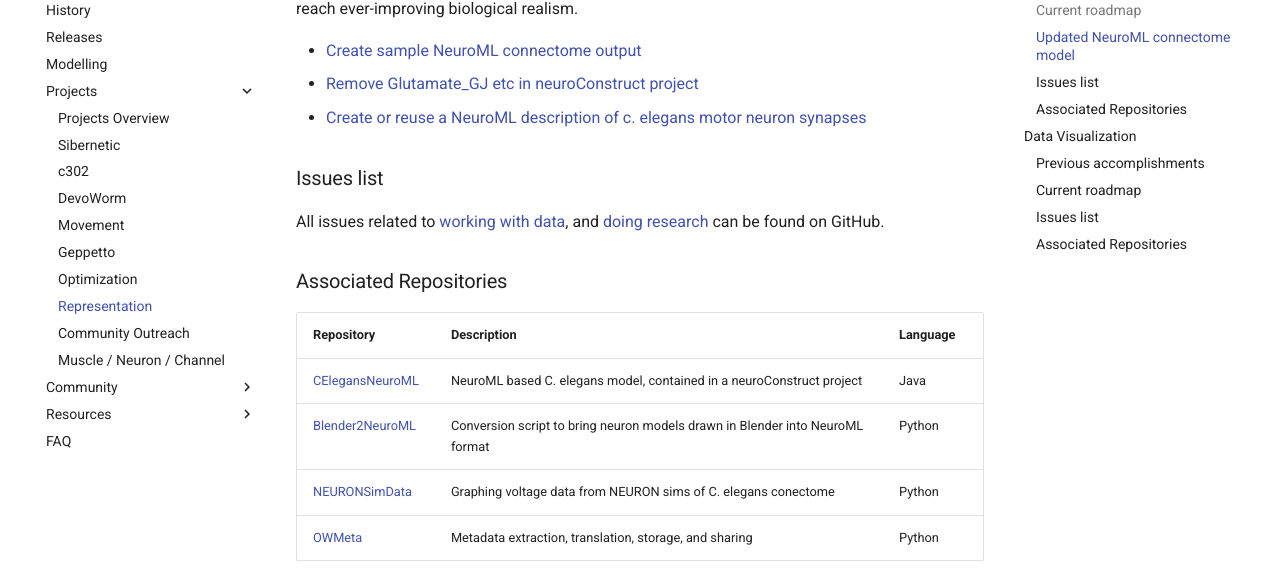
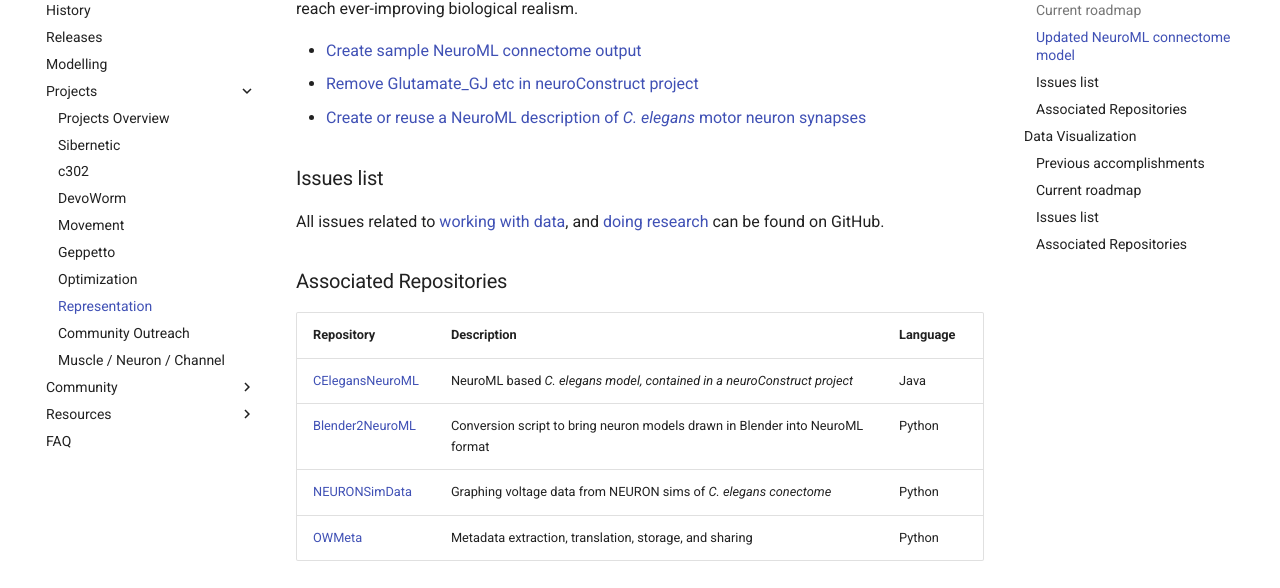
Before and after one commit to openworm/openworm_docs, an MkDocs documentation site: the page built from docs/Projects/datarep.md, in a window 1280 px wide and 1400 px high, scrolled down 1820 px. Shown: the part 152-740 px from the top of the window. Built offline with MkDocs 1.6.1 and Material for MkDocs 9.7.7, drawn with Linux system fonts in a browser that asks for light colours; some of the changed text lies outside the part shown.

```diff
--- a/docs/Projects/datarep.md
+++ b/docs/Projects/datarep.md
@@ -11,10 +11,10 @@ Using these different representations separately leads to ad hoc scripting for f
 
 Here is a list of some of the data sets that we have used so far:
 
--   [The Virtual Worm (3D atlas of C. elegans anatomy)](http://caltech.wormbase.org/virtualworm/)
--   [The c. elegans connectome (wiring diagram of neurons)](http://www.wormatlas.org/neuronalwiring.html)
--   [Cell list of c. elegans](https://docs.google.com/spreadsheet/pub?key=0Avt3mQaA-HaMdGFnQldkWm9oUmQ3YjZ1LXJ4OHFnR0E&output=html)
--   [Ion channels used by c. elegans](https://docs.google.com/spreadsheet/pub?key=0Avt3mQaA-HaMdEd6S0dfVnE4blhaY2ZIWDBvZFNjT0E&output=html)
+-   [The Virtual Worm (3D atlas of _C. elegans_ anatomy)](http://caltech.wormbase.org/virtualworm/)
+-   [The _C. elegans_ connectome (wiring diagram of neurons)](http://www.wormatlas.org/neuronalwiring.html)
+-   [Cell list of _C. elegans_](https://docs.google.com/spreadsheet/pub?key=0Avt3mQaA-HaMdGFnQldkWm9oUmQ3YjZ1LXJ4OHFnR0E&output=html)
+-   [Ion channels used by _C. elegans_](https://docs.google.com/spreadsheet/pub?key=0Avt3mQaA-HaMdEd6S0dfVnE4blhaY2ZIWDBvZFNjT0E&output=html)
 -   [Database of Worm behavioral phenotypes](http://www.ncbi.nlm.nih.gov/pubmed/23852451)
 
 Currently our work on data collection and representation is divided among four subprojects:
@@ -26,26 +26,26 @@ Currently our work on data collection and representation is divided among four s
 
 Below you can find information about each subproject, see the project’s current roadmap and access the associated data repositories
 
-A lot of data about *C. elegans* is integrated into the model. In this project, we work on what forms we should put these data in to best leverage them for building the model.
+A lot of data about _C. elegans_ is integrated into the model. In this project, we work on what forms we should put these data in to best leverage them for building the model.
 
 NeuroML Connectome
 ------------------
 
-Our computational strategy to accomplish this involves first reusing the *C. elegans* connectome and the 3D anatomical map of the *C. elegans* nervous system and body plan. We have used the NeuroML standard (Gleeson et al., 2010) to describe the 3D anatomical map of the *C. elegans* nervous system. This has been done by discretizing each neuron into multiple compartments, while preserving its three-dimensional position and structure. We have then defined the connections between the NeuroML neurons using the *C. elegans* connectome. Because NeuroML has a well-defined mapping into a system of Hodgkin-Huxley equations, it is currently possible to import the "spatial connectome" into the NEURON simulator (Hines & Carnevale 1997) to perform in silico experiments.
+Our computational strategy to accomplish this involves first reusing the _C. elegans_ connectome and the 3D anatomical map of the _C. elegans_ nervous system and body plan. We have used the NeuroML standard (Gleeson et al., 2010) to describe the 3D anatomical map of the _C. elegans_ nervous system. This has been done by discretizing each neuron into multiple compartments, while preserving its three-dimensional position and structure. We have then defined the connections between the NeuroML neurons using the _C. elegans_ connectome. Because NeuroML has a well-defined mapping into a system of Hodgkin-Huxley equations, it is currently possible to import the "spatial connectome" into the NEURON simulator (Hines & Carnevale 1997) to perform in silico experiments.
 
 ### Previous accomplishments
 
--   Building the *C. elegans* NeuroML file
+-   Building the _C. elegans_ NeuroML file
 
 ### Current roadmap
 
 ###[Updated NeuroML connectome model](https://github.com/openworm/OpenWorm/issues?milestone=15&state=open)
 
-The [NeuroML connectome model](https://github.com/openworm/CElegansNeuroML) provides a framework for [multi-compartmental modeling](https://en.wikipedia.org/wiki/Multi-compartment_model) of the *C. elegans* nervous system. We are continuing to refine this to include more and more information that is known about the anatomy and dynamics of the nervous system in order to reach ever-improving biological realism.
+The [NeuroML connectome model](https://github.com/openworm/CElegansNeuroML) provides a framework for [multi-compartmental modeling](https://en.wikipedia.org/wiki/Multi-compartment_model) of the _C. elegans_ nervous system. We are continuing to refine this to include more and more information that is known about the anatomy and dynamics of the nervous system in order to reach ever-improving biological realism.
 
 -   [Create sample NeuroML connectome output](https://github.com/openworm/OpenWorm/issues/114)
 -   [Remove Glutamate\_GJ etc in neuroConstruct project](https://github.com/openworm/OpenWorm/issues/50)
--   [Create or reuse a NeuroML description of c. elegans motor neuron synapses](https://github.com/openworm/OpenWorm/issues/124)
+-   [Create or reuse a NeuroML description of _C. elegans_ motor neuron synapses](https://github.com/openworm/OpenWorm/issues/124)
 
 ### Issues list
 
@@ -56,9 +56,9 @@ All issues related to [working with data](https://github.com/openworm/OpenWorm/i
 
 Repository | Description | Language
 ------------ | ------------- | ------------
-<a href="https://github.com/openworm/CElegansNeuroML">CElegansNeuroML</a> | NeuroML based C. elegans model, contained in a neuroConstruct project  | Java
+<a href="https://github.com/openworm/CElegansNeuroML">CElegansNeuroML</a> | NeuroML based <em>C. elegans<em> model, contained in a neuroConstruct project  | Java
 <a href="https://github.com/openworm/Blender2NeuroML">Blender2NeuroML</a> | Conversion script to bring neuron models drawn in Blender into NeuroML format  | Python
-<a href="https://github.com/openworm/NEURONSimData">NEURONSimData</a> | Graphing voltage data from NEURON sims of C. elegans conectome | Python
+<a href="https://github.com/openworm/neuronal-analysis/tree/master/NEURONSimData">NEURONSimData</a> | Graphing voltage data from NEURON sims of <em>C. elegans<em> conectome | Python
 <a href="https://github.com/openworm/OWMeta">OWMeta</a> | Metadata extraction, translation, storage, and sharing | Python
 
 
@@ -76,7 +76,7 @@ With the ever increasing capacity to collect data about biological system, the n
 
 ### Current roadmap
 
--   [Create a D3 implementation of the C. elegans connectome HivePlot](https://github.com/openworm/OpenWorm/issues/89)
+-   [Create a D3 implementation of the _C. elegans_ connectome HivePlot](https://github.com/openworm/OpenWorm/issues/89)
 
 ### Issues list
 
@@ -86,6 +86,6 @@ All issues related to [working with data](https://github.com/openworm/OpenWorm/i
 
 Repository | Description | Language
 ------------ | ------------- | ------------
-<a href="https://github.com/openworm/wormbrowser">wormbrowser</a> | The Worm Browser -- a 3D browser of the cellular anatomy of the c. elegans | Javascript
+<a href="https://github.com/openworm/wormbrowser">wormbrowser</a> | The Worm Browser -- a 3D browser of the cellular anatomy of the <em>c. elegans<em> | Javascript
 <a href="https://github.com/openworm/openwormbrowser-ios">openwormbrowser-ios</a> | OpenWorm Browser for iOS, based on the open-3d-viewer, which was based on Google Body Browser | Objective-C
 <a href="https://github.com/openworm/data-viz">data-viz</a> | Repository for scripts and other code items to create web-based visualizations of data in the project | Python
```
